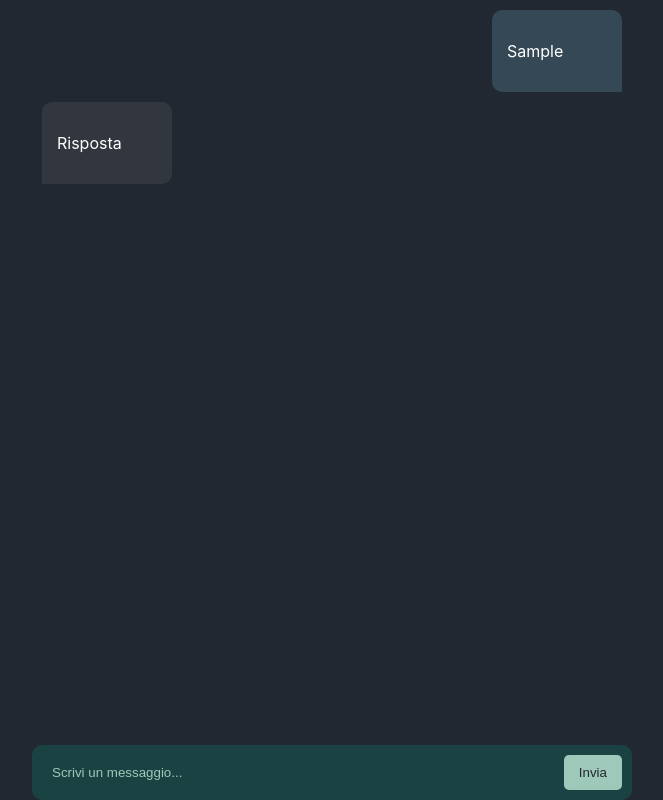
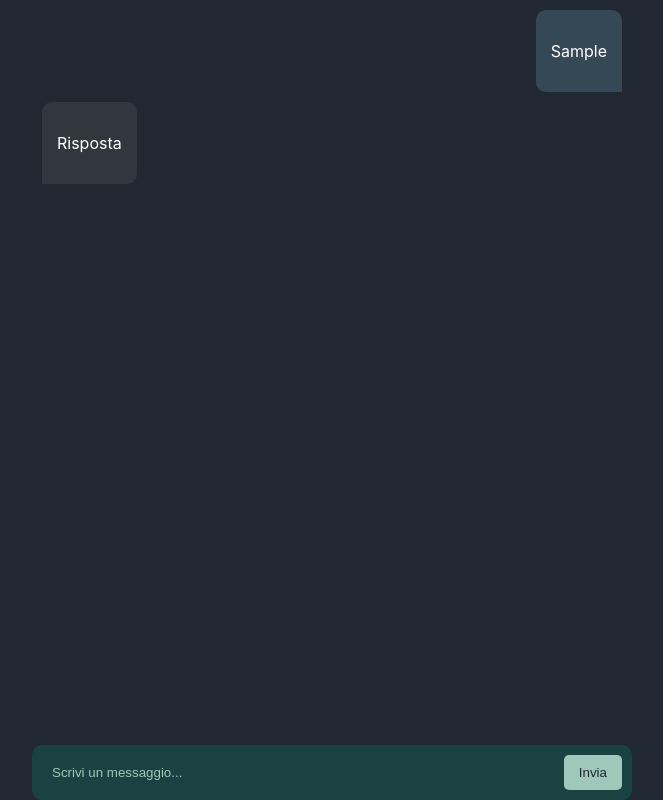
Before and after one commit to TambuDT/chatbot-sample-ui-, a React (Create React App) app: page / in a window 1280 px wide. Both pictures are taken after typing "Sample" into the empty fields and a click on the button "Invia". Shown: the whole page, without its empty margins (308-971 px from the left). Built offline with nearby package versions, Linux system fonts and the light colour scheme.

Commit message:
risoluzione problemi messaggi lunghi

```diff
--- a/src/App.css
+++ b/src/App.css
@@ -35,34 +35,37 @@ body {
   overflow-y: auto;
 }
 
-.reply-item {
+.reply-item,
+.query-item {
   background-color: var(--reply-color);
-  height: auto;
   min-height: 50px;
-  max-height: 500px;
   width: auto;
-  min-width: 100px;
   max-width: 300px;
   margin: 0;
   padding: 15px;
+  border-radius: 10px;
+  color: white;
+  word-wrap: break-word;
+  overflow: hidden;
+  text-overflow: ellipsis;
+  flex-shrink: 0;
+}
+
+.reply-item {
+  background-color: var(--reply-color);
   align-self: flex-start;
   border-radius: 10px 10px 10px 0;
-  color: white;
 }
 
 .query-item {
   background-color: var(--query-color);
-  height: auto;
-  min-height: 50px;
-  max-height: 500px;
-  width: auto;
-  min-width: 100px;
-  max-width: 300px;
-  margin: 0;
-  padding: 15px;
   align-self: flex-end;
   border-radius: 10px 10px 0 10px;
-  color: white;
+}
+
+.message {
+  height: auto;
+  flex-grow: 1;
 }
 
 .chatbot-input {
@@ -81,7 +84,8 @@ body {
   background-color: transparent;
   color: var(--white);
 }
-#chatbot-input::placeholder{
+
+#chatbot-input::placeholder {
   color: var(--send-icon-color);
 }
 
--- a/src/components/Query.js
+++ b/src/components/Query.js
@@ -4,7 +4,7 @@ import React from 'react'
 function QueryComponent({message}) {
     return (
         <div className='query-item'>
-            <p>{message}</p>
+            <p className='message'>{message}</p>
         </div>
     )
 }
--- a/src/components/Reply.js
+++ b/src/components/Reply.js
@@ -4,7 +4,7 @@ import React from 'react'
 function ReplyComponent({message}) {
     return (
         <div className='reply-item'>
-            <p>{message}</p>
+            <p className='message'>{message}</p>
         </div>
     )
 }
```
